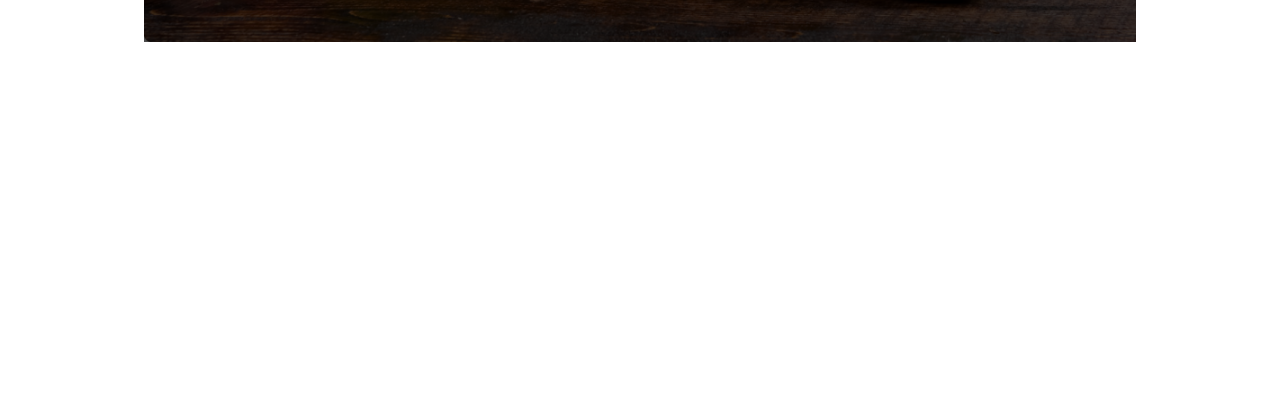
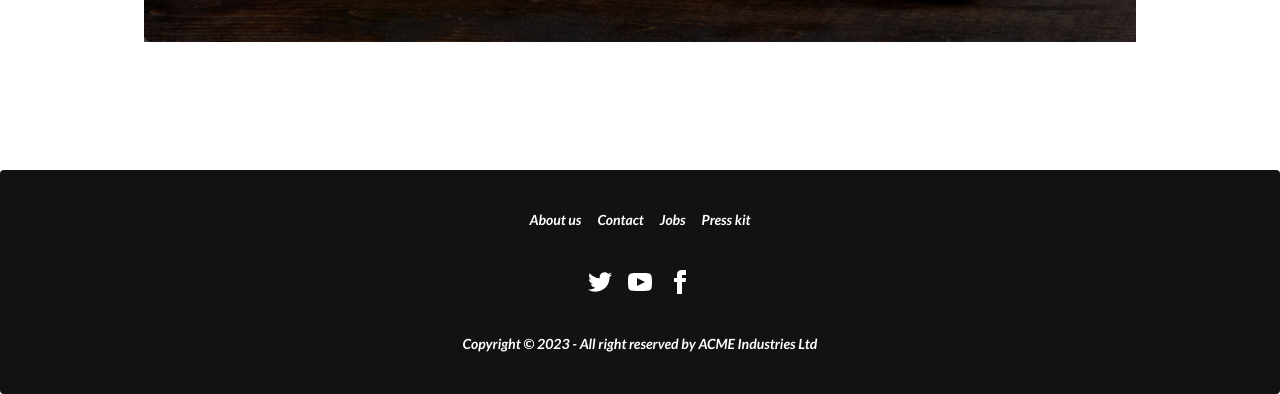
Before and after one commit to suruzzamanislam/fruit-zone, a plain HTML site: page index.html in a window 1280 px wide. Shown: the part 2360-2754 px from the top of the page. Before the commit the page ends 2530 px from the top, so only its background shows below. Drawn offline with nearby package versions, Linux system fonts and the light colour scheme.

Commit message:
project complete

```diff
--- a/index.html
+++ b/index.html
@@ -59,7 +59,7 @@
       </div>
       <!-- mobile or small device -->
       <!-- dropdown -->
-      <div class="block md:hidden dropdown dropdown-bottom dropdown-end">
+      <div class="block md:hidden z-10 dropdown dropdown-bottom dropdown-end">
         <div tabindex="0" role="button" class="btn rounded-full"><i class="fa-solid fa-ellipsis-vertical"></i></div>
         <ul tabindex="0" class="dropdown-content z-[1] menu p-2 shadow text-black  bg-base-100 rounded-box w-52">
           <li><a href="">Home</a></li>
@@ -365,6 +365,36 @@
       </div>
     </div>
   </main>
+  <footer class="footer footer-center p-10 bg-[#121212] text-white rounded">
+    <nav class="grid grid-flow-col gap-4">
+      <a class="link link-hover">About us</a>
+      <a class="link link-hover">Contact</a>
+      <a class="link link-hover">Jobs</a>
+      <a class="link link-hover">Press kit</a>
+    </nav>
+    <nav>
+      <div class="grid grid-flow-col gap-4">
+        <a><svg xmlns="http://www.w3.org/2000/svg" width="24" height="24" viewBox="0 0 24 24" class="fill-current">
+            <path
+              d="M24 4.557c-.883.392-1.832.656-2.828.775 1.017-.609 1.798-1.574 2.165-2.724-.951.564-2.005.974-3.127 1.195-.897-.957-2.178-1.555-3.594-1.555-3.179 0-5.515 2.966-4.797 6.045-4.091-.205-7.719-2.165-10.148-5.144-1.29 2.213-.669 5.108 1.523 6.574-.806-.026-1.566-.247-2.229-.616-.054 2.281 1.581 4.415 3.949 4.89-.693.188-1.452.232-2.224.084.626 1.956 2.444 3.379 4.6 3.419-2.07 1.623-4.678 2.348-7.29 2.04 2.179 1.397 4.768 2.212 7.548 2.212 9.142 0 14.307-7.721 13.995-14.646.962-.695 1.797-1.562 2.457-2.549z">
+            </path>
+          </svg></a>
+        <a><svg xmlns="http://www.w3.org/2000/svg" width="24" height="24" viewBox="0 0 24 24" class="fill-current">
+            <path
+              d="M19.615 3.184c-3.604-.246-11.631-.245-15.23 0-3.897.266-4.356 2.62-4.385 8.816.029 6.185.484 8.549 4.385 8.816 3.6.245 11.626.246 15.23 0 3.897-.266 4.356-2.62 4.385-8.816-.029-6.185-.484-8.549-4.385-8.816zm-10.615 12.816v-8l8 3.993-8 4.007z">
+            </path>
+          </svg></a>
+        <a><svg xmlns="http://www.w3.org/2000/svg" width="24" height="24" viewBox="0 0 24 24" class="fill-current">
+            <path
+              d="M9 8h-3v4h3v12h5v-12h3.642l.358-4h-4v-1.667c0-.955.192-1.333 1.115-1.333h2.885v-5h-3.808c-3.596 0-5.192 1.583-5.192 4.615v3.385z">
+            </path>
+          </svg></a>
+      </div>
+    </nav>
+    <aside>
+      <p>Copyright © 2023 - All right reserved by ACME Industries Ltd</p>
+    </aside>
+  </footer>
 </body>
 
 </html>
```
